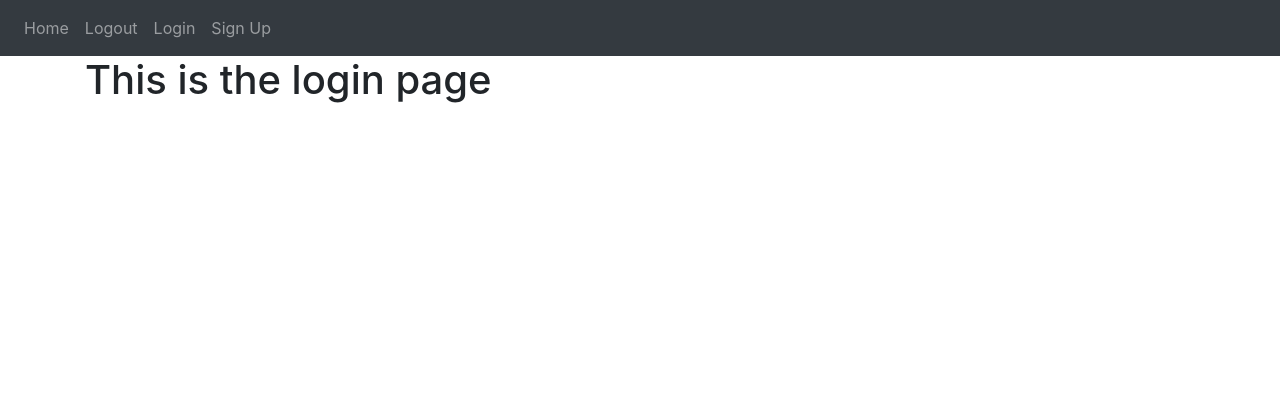
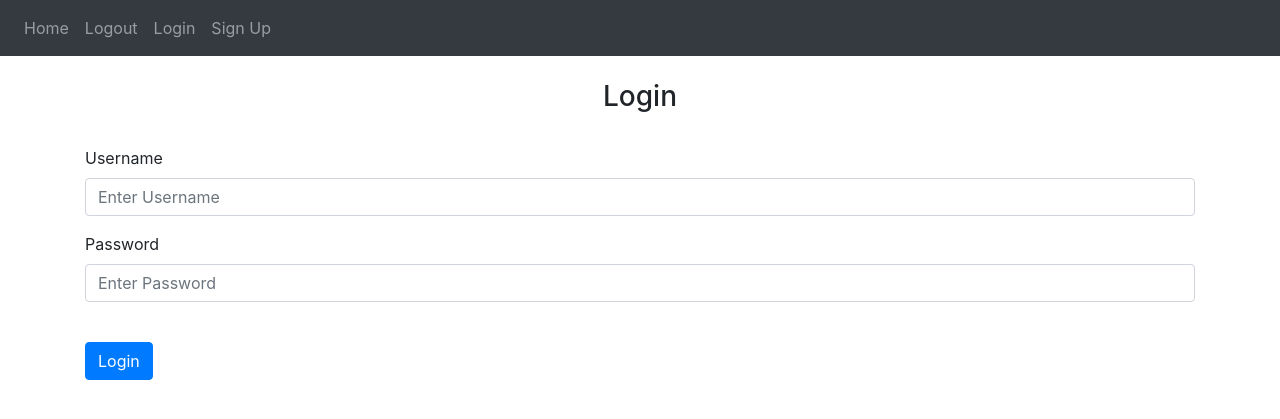
Before and after one commit to M-cloud123/Flask-Python-Sample, a Flask app: page /login in a window 1280 px wide. Shown: the top 419 px of the page. Run offline with Flask 2, Linux system fonts and the light colour scheme; some libraries are stand-ins or nearby versions.

Commit message:
Pages Layout Edits

```diff
--- a/website/templates/login.html
+++ b/website/templates/login.html
@@ -1,5 +1,33 @@
-{% extends "base.html" %} {% block title%}Login{% endblock %}
+{% extends "base.html" %} {% block title%}Login{% endblock %} {% block content %}
 
-{%block content %}
-<h1>This is the login page</h1>
+<form method="post">
+    <br />
+    <h3 style="text-align: center">Login</h3>
+    <br />
+    <div class="form-group">
+        <label for="username">Username</label>
+        <input
+          type="text"
+          class="form-control"
+          id="username"
+          name="username"
+          placeholder="Enter Username"
+        />
+      </div>
+
+      <div class="form-group">
+        <label for="password">Password</label>
+        <input
+          type="password"
+          class="form-control"
+          id="password"
+          name="password"
+          placeholder="Enter Password"
+        />
+      </div>
+
+
+    <br />
+    <button type="submit" class="btn btn-primary">Login</button>
+</form>
 {% endblock %}
```
Also changed, not shown: website/templates/sign_up.html (+7 -3 lines).
